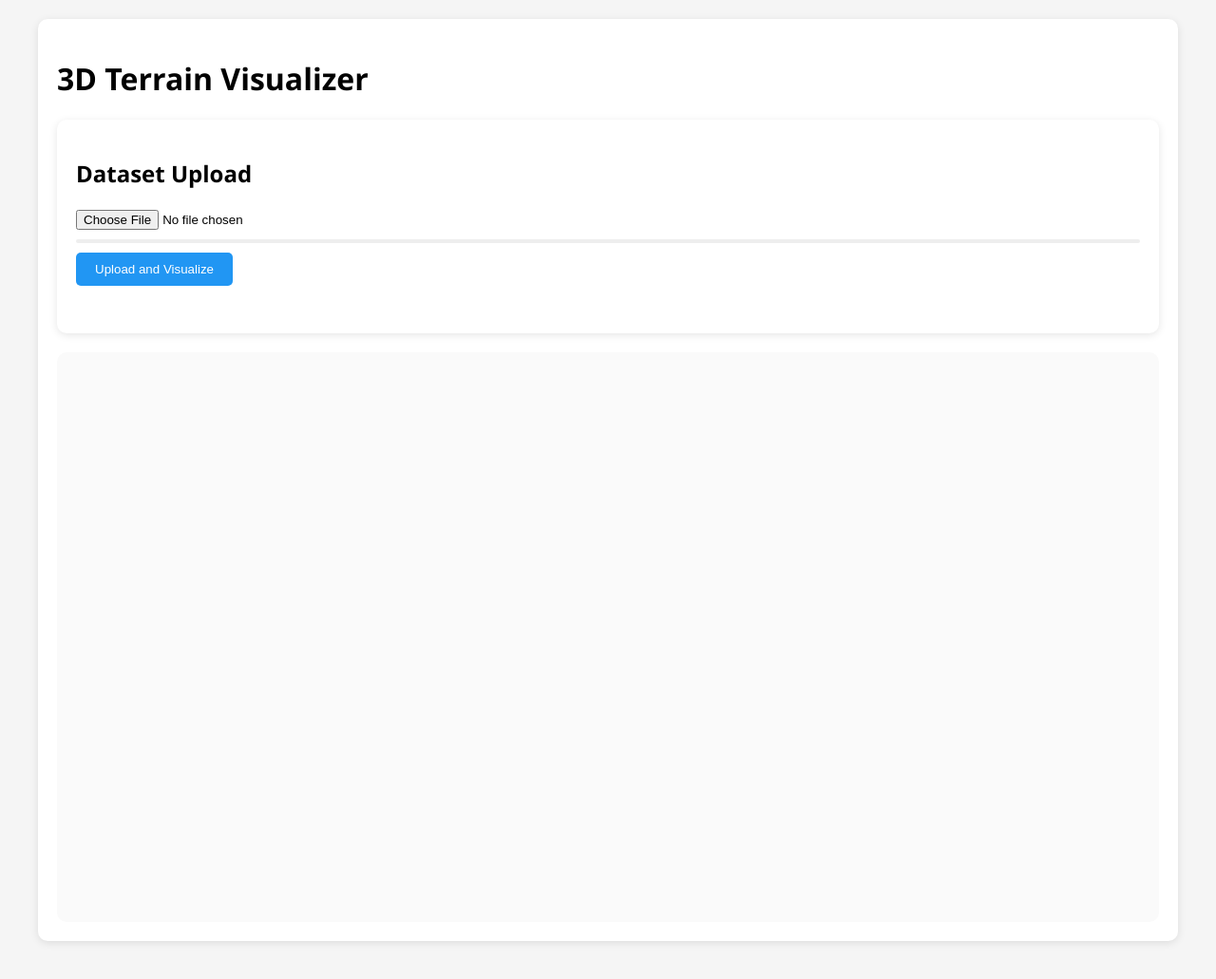
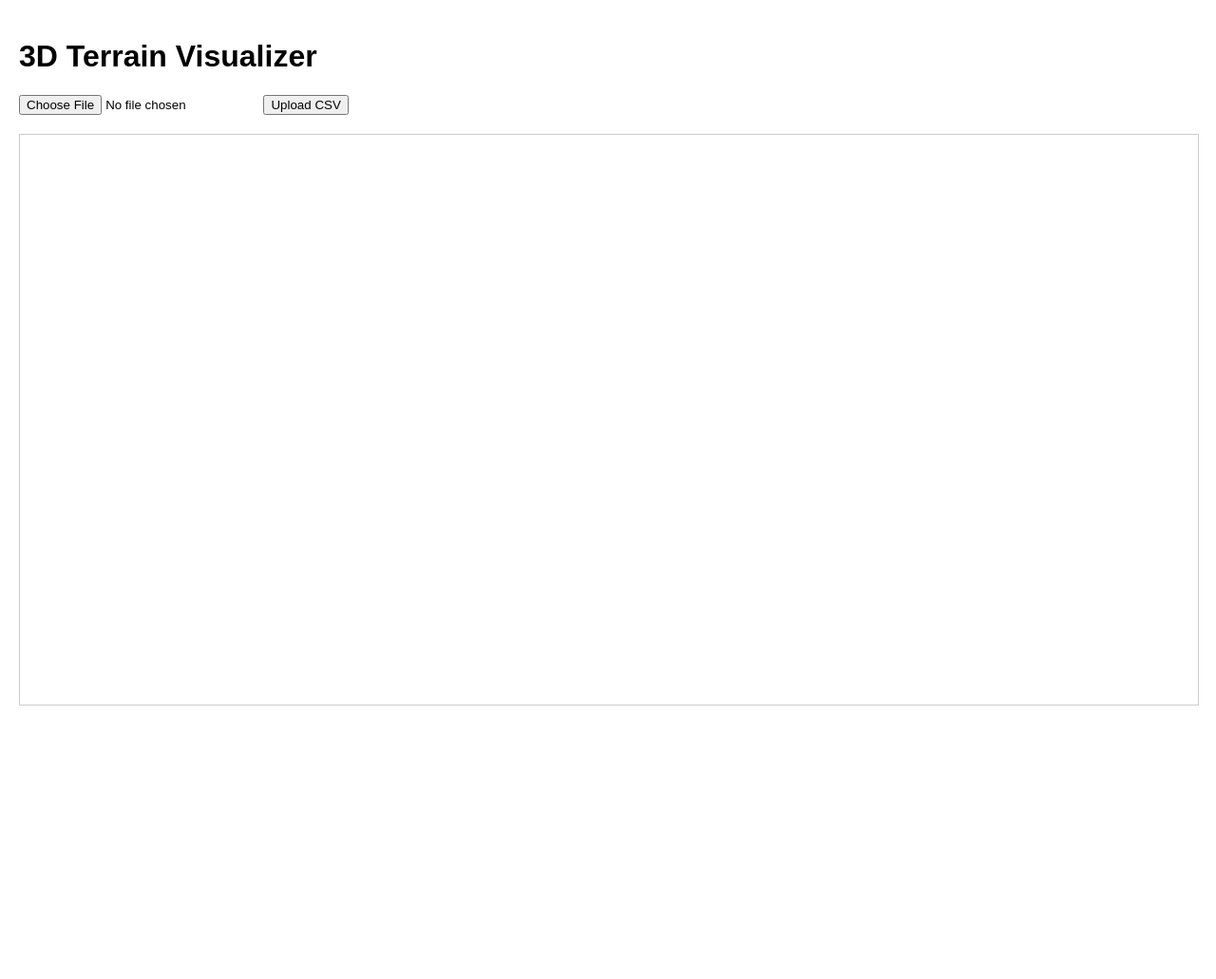
Before and after one commit to AlanTur84/3d_surface_api, a Flask app: template app/templates/index.html in a window 1280 px wide. Shown: the whole page at 95% size. After the commit the page ends 743 px from the top, so only its background shows below. Run offline with Flask 3, Linux system fonts and the light colour scheme; the template is opened without the code that fills it, so the values that code supplies are empty; some libraries are stand-ins or nearby versions.

Commit message:
Last last

```diff
--- a/app/templates/index.html
+++ b/app/templates/index.html
@@ -3,193 +3,62 @@
 <head>
     <title>3D Terrain Visualizer</title>
     <script src="https://cdnjs.cloudflare.com/ajax/libs/three.js/r128/three.min.js"></script>
-    <script src="https://cdn.jsdelivr.net/npm/delaunator@5.0.0/delaunator.min.js"></script>
     <style>
-        :root {
-            --primary: #2196F3;
-            --error: #f44336;
-            --success: #4CAF50;
-        }
-        body {
-            margin: 0;
-            font-family: 'Segoe UI', sans-serif;
-            background: #f5f5f5;
-        }
-        #container {
-            max-width: 1200px;
-            margin: 0 auto;
-            padding: 20px;
-        }
-        .card {
-            background: white;
-            border-radius: 10px;
-            padding: 20px;
-            margin-bottom: 20px;
-            box-shadow: 0 2px 8px rgba(0,0,0,0.1);
-        }
-        .progress-bar {
-            height: 4px;
-            background: #eee;
-            margin: 10px 0;
-            border-radius: 2px;
-            overflow: hidden;
-        }
-        .progress-fill {
-            width: 0%;
-            height: 100%;
-            background: var(--primary);
-            transition: width 0.3s ease;
-        }
-        button {
-            background: var(--primary);
-            color: white;
-            border: none;
-            padding: 10px 20px;
-            border-radius: 5px;
-            cursor: pointer;
-            transition: opacity 0.2s;
-        }
-        button:hover {
-            opacity: 0.9;
-        }
-        #status {
-            margin-top: 10px;
-            padding: 10px;
-            border-radius: 5px;
-        }
-        .error {
-            background: #ffebee;
-            color: var(--error);
-        }
-        .success {
-            background: #e8f5e9;
-            color: var(--success);
-        }
-        #visualization {
-            width: 100%;
-            height: 600px;
-            background: #fafafa;
-            border-radius: 10px;
-            margin-top: 20px;
-        }
+        body { margin: 0; font-family: Arial, sans-serif; }
+        #container { padding: 20px; }
+        .upload-section { margin-bottom: 20px; }
+        #visualization { width: 100%; height: 600px; border: 1px solid #ccc; }
     </style>
 </head>
 <body>
     <div id="container">
-        <div class="card">
         <h1>3D Terrain Visualizer</h1>
 
-            <div class="card">
-                <h2>Dataset Upload</h2>
+        <div class="upload-section">
             <form id="uploadForm" enctype="multipart/form-data">
-                    <input type="file" id="dataset" accept=".csv" required>
-                    <div class="progress-bar">
-                        <div class="progress-fill"></div>
-                    </div>
-                    <button type="submit">Upload and Visualize</button>
+                <input type="file" id="dataset" name="dataset" accept=".csv" required>
+                <button type="submit">Upload CSV</button>
             </form>
             <div id="status"></div>
         </div>
 
         <div id="visualization"></div>
     </div>
-    </div>
 
     <script>
+        const form = document.getElementById('uploadForm');
         const statusDiv = document.getElementById('status');
-        const progressFill = document.querySelector('.progress-fill');
 
-        document.getElementById('uploadForm').addEventListener('submit', async (e) => {
-            e.preventDefault();
-            const file = document.getElementById('dataset').files[0];
-            if (!file) return;
+        form.addEventListener('submit', async (e) => {
+            e.preventDefault(); // Critical: Prevent default form submission
 
-            clearStatus();
-            updateProgress(0);
+            const formData = new FormData(form); // Proper form data handling
 
             try {
-                // Client-side validation
-                if (!file.name.endsWith('.csv')) {
-                    throw new Error('Only CSV files allowed');
-                }
-
-                // Read sample data for preview
-                const text = await readFile(file);
-                const lines = text.split('\n');
-                const headers = lines[0].split(',').map(h => h.trim());
-
-                if (!headers.includes('lat') || !headers.includes('lon')) {
-                    throw new Error('CSV must contain "lat" and "lon" columns');
-                }
-
-                // Upload file
-                const formData = new FormData();
-                formData.append('dataset', file);
+                statusDiv.textContent = 'Uploading...';
+                statusDiv.style.color = 'black';
 
                 const response = await fetch('/api/dataset', {
                     method: 'POST',
-                    body: formData,
+                    body: formData
                 });
 
-                // Handle progress
-                const reader = response.body.getReader();
-                const contentLength = +response.headers.get('Content-Length');
-                let receivedLength = 0;
-                let chunks = [];
-
-                while(true) {
-                    const {done, value} = await reader.read();
-                    if (done) break;
-                    chunks.push(value);
-                    receivedLength += value.length;
-                    updateProgress(receivedLength / contentLength * 100);
-                }
-
-                const data = JSON.parse(new TextDecoder().decode(chunks[0]));
+                const data = await response.json();
 
                 if (!response.ok) {
                     throw new Error(data.error || 'Upload failed');
                 }
 
-                showSuccess(`Processed ${data.metadata.successful_points}/${data.metadata.total_points} points`);
-                visualizeData(data.features);
+                statusDiv.textContent = `Success! Processed ${data.metadata.successful_points} points`;
+                statusDiv.style.color = 'green';
+
+                // Initialize visualization here
 
             } catch (error) {
-                showError(error.message);
-            } finally {
-                updateProgress(0);
+                statusDiv.textContent = `Error: ${error.message}`;
+                statusDiv.style.color = 'red';
             }
         });
-
-        function readFile(file) {
-            return new Promise((resolve, reject) => {
-                const reader = new FileReader();
-                reader.onload = () => resolve(reader.result);
-                reader.onerror = reject;
-                reader.readAsText(file);
-            });
-        }
-
-        function updateProgress(percent) {
-            progressFill.style.width = `${percent}%`;
-        }
-
-        function clearStatus() {
-            statusDiv.className = '';
-            statusDiv.textContent = '';
-        }
-
-        function showError(message) {
-            statusDiv.className = 'error';
-            statusDiv.textContent = message;
-        }
-
-        function showSuccess(message) {
-            statusDiv.className = 'success';
-            statusDiv.textContent = message;
-        }
-
-        // Visualization functions remain unchanged from previous version
     </script>
 </body>
 </html>
```
Also changed, not shown: app/routes.py (+33 -67 lines). Lines whose indentation alone changed are shown as unchanged.
